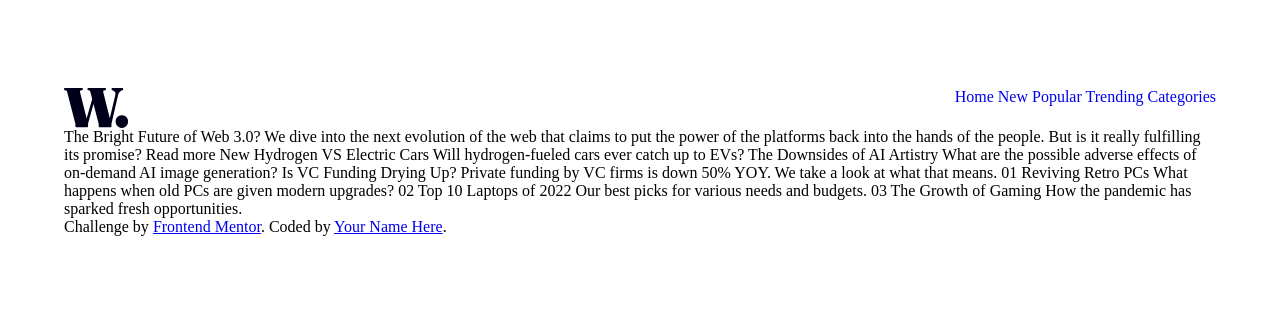
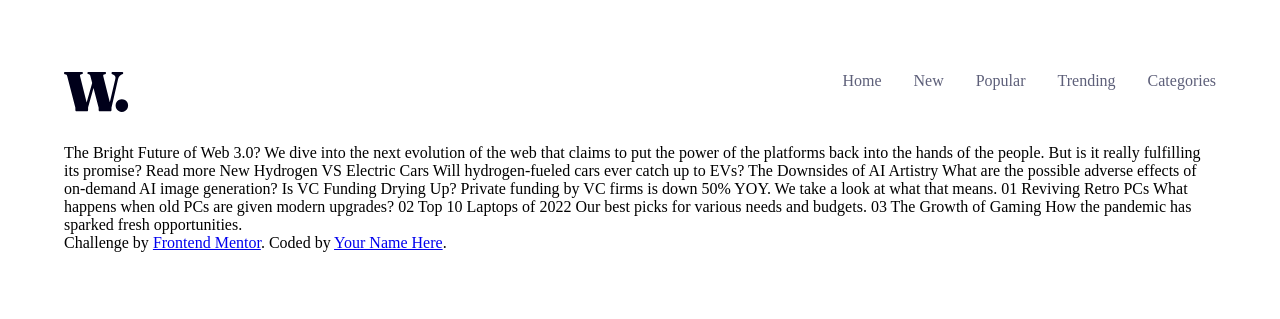
Before and after one commit to alli-Codes/news-homepage, a website: page index.html in a window 1280 px wide. Drawn offline with Linux system fonts and the light colour scheme.

Commit message:
Styling the links

```diff
--- a/css/style.scss
+++ b/css/style.scss
@@ -4,15 +4,19 @@ body{
 }
 
 .container{
-    padding: 5rem 0;
+    padding: 2rem 0;
     max-width: 72rem;
 
     header{
-    display: flex;
-    justify-content: space-between;
+        padding: 2rem 0 ;
+        display: flex;
+        justify-content: space-between;
 
     nav{
+        display: flex;
+        gap: 2rem;
         a{
+            color: hsl(236, 13%, 42%);
             text-decoration: none;
         }
     }
```
Also changed, not shown: css/main.css, 1 other file.
